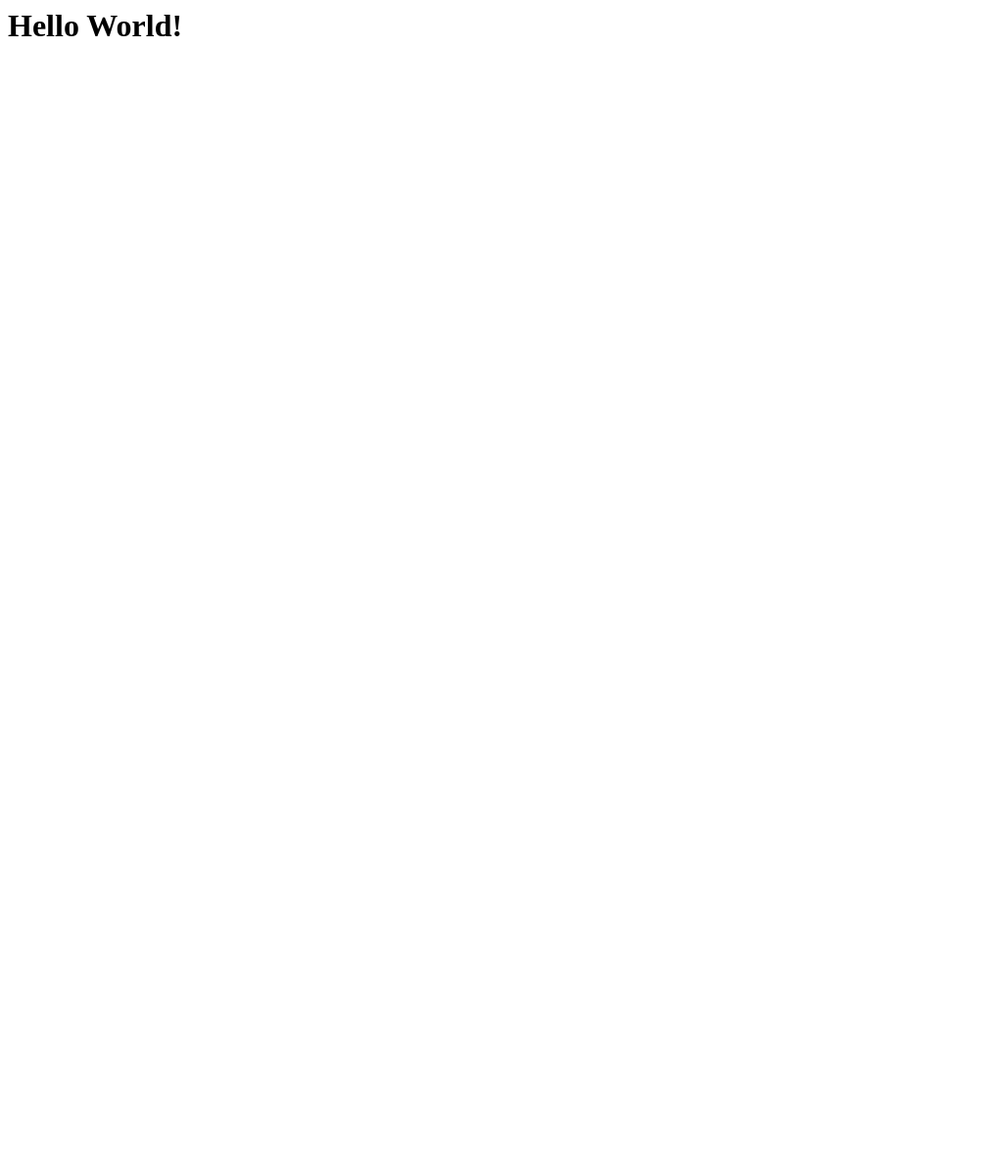
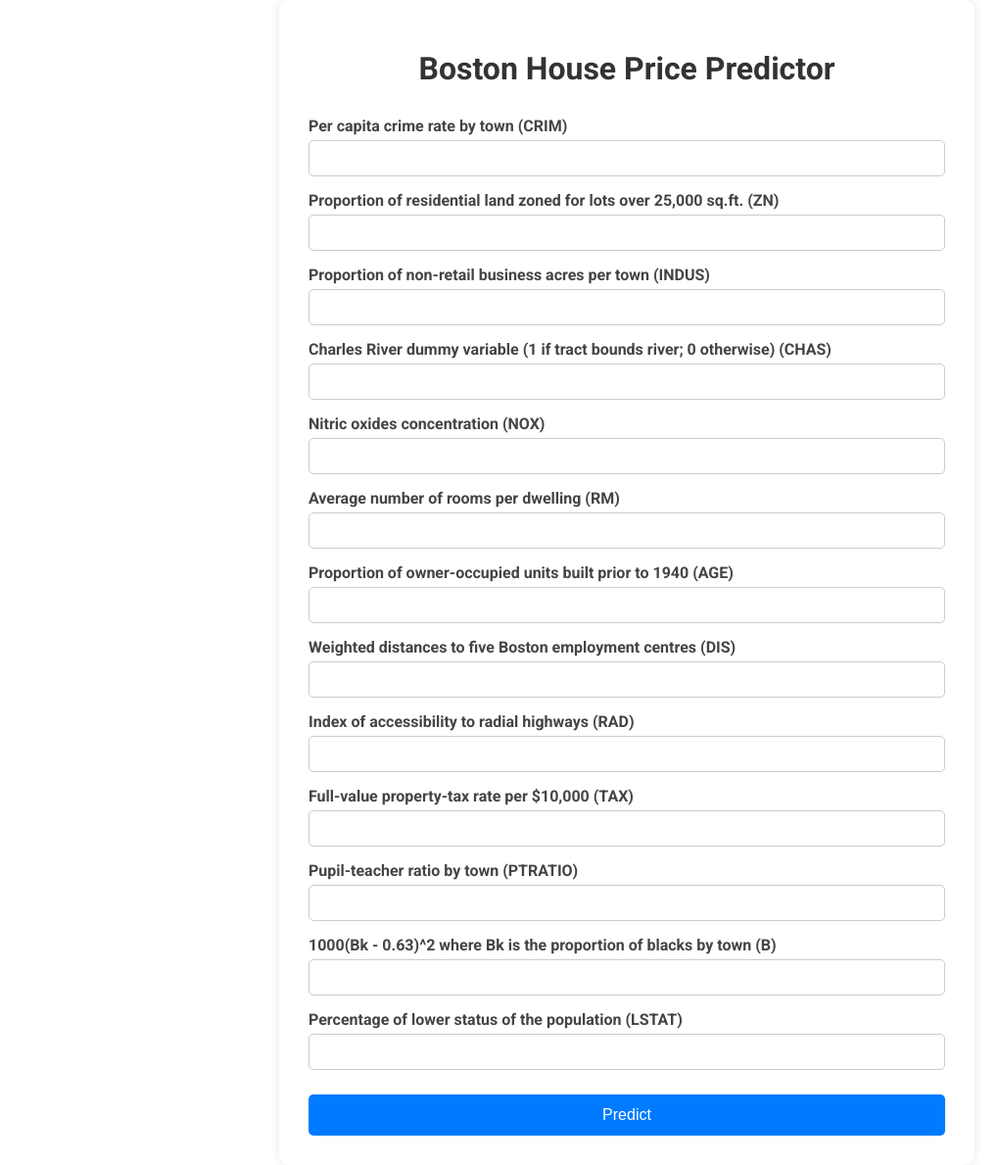
Before and after one commit to Dinethra2001/Boston-House-Price-Prediction, a Flask app: page / in a window 1280 px wide. Before the commit the part shown is almost empty. Shown: the whole page at 98% size, without its empty margins (0-1020 px from the left). Before the commit the page ends 37 px from the top, so only its background shows below. Run offline with Flask 3, Linux system fonts and the light colour scheme; parts of the project's set-up code (start-up, migrations or seed data) failed here and were passed over.

Commit message:
create web application and complete project

```diff
--- a/app.py
+++ b/app.py
@@ -20,5 +20,13 @@
     prediction = regmodel.predict(new_data)
     return jsonify({'prediction': prediction[0]})
 
+@app.route('/predict', methods=['POST'])
+def predict():
+    data = [float(x) for x in request.form.values()]
+    final_input = scaler.transform(np.array(data).reshape(1, -1))
+    print(final_input)
+    output = regmodel.predict(final_input)[0]
+    return render_template('home.html', prediction_text='Predicted House Price is: ${}'.format(output))
+
 if __name__ == '__main__':
     app.run(debug=True)
--- a/templates/home.html
+++ b/templates/home.html
@@ -1,3 +1,130 @@
-<h1>
-    Hello World!
-</h1>
+<!DOCTYPE html>
+<html lang="en">
+<head>
+  <meta charset="UTF-8">
+  <title>Boston House Price Predictor</title>
+  <meta name="viewport" content="width=device-width, initial-scale=1">
+  <link href="https://fonts.googleapis.com/css?family=Roboto:400,700&display=swap" rel="stylesheet">
+  <style>
+    body {
+      font-family: 'Roboto', sans-serif;
+      background-color: #ffffff;
+      margin: 0;
+      padding: 0;
+      display: flex;
+      justify-content: center;
+      align-items: center;
+      min-height: 100vh;
+    }
+
+    .container {
+      width: 100%;
+      max-width: 650px;
+      background: #fff;
+      padding: 30px;
+      box-shadow: 0 0 10px rgba(0,0,0,0.1);
+      border-radius: 10px;
+    }
+
+    h1 {
+      text-align: center;
+      color: #333;
+      margin-bottom: 30px;
+    }
+
+    label {
+      font-weight: bold;
+      margin-top: 15px;
+      display: block;
+      color: #444;
+    }
+
+    input[type="text"] {
+      width: 100%;
+      padding: 10px;
+      margin-top: 5px;
+      border-radius: 5px;
+      border: 1px solid #ccc;
+      box-sizing: border-box;
+    }
+
+    button {
+      width: 100%;
+      padding: 12px;
+      margin-top: 25px;
+      background-color: #007BFF;
+      color: #fff;
+      border: none;
+      font-size: 16px;
+      border-radius: 5px;
+      cursor: pointer;
+    }
+
+    button:hover {
+      background-color: #0056b3;
+    }
+  </style>
+</head>
+<body onload="resetForm()">
+
+  <div class="container">
+    <h1>Boston House Price Predictor</h1>
+    <form id="prediction-form" action="{{ url_for('predict') }}" method="post">
+      <label>Per capita crime rate by town (CRIM)</label>
+      <input type="text" name="CRIM" required />
+
+      <label>Proportion of residential land zoned for lots over 25,000 sq.ft. (ZN)</label>
+      <input type="text" name="ZN" required />
+
+      <label>Proportion of non-retail business acres per town (INDUS)</label>
+      <input type="text" name="INDUS" required />
+
+      <label>Charles River dummy variable (1 if tract bounds river; 0 otherwise) (CHAS)</label>
+      <input type="text" name="CHAS" required />
+
+      <label>Nitric oxides concentration (NOX)</label>
+      <input type="text" name="NOX" required />
+
+      <label>Average number of rooms per dwelling (RM)</label>
+      <input type="text" name="RM" required />
+
+      <label>Proportion of owner-occupied units built prior to 1940 (AGE)</label>
+      <input type="text" name="Age" required />
+
+      <label>Weighted distances to five Boston employment centres (DIS)</label>
+      <input type="text" name="DIS" required />
+
+      <label>Index of accessibility to radial highways (RAD)</label>
+      <input type="text" name="RAD" required />
+
+      <label>Full-value property-tax rate per $10,000 (TAX)</label>
+      <input type="text" name="TAX" required />
+
+      <label>Pupil-teacher ratio by town (PTRATIO)</label>
+      <input type="text" name="PTRATIO" required />
+
+      <label>1000(Bk - 0.63)^2 where Bk is the proportion of blacks by town (B)</label>
+      <input type="text" name="B" required />
+
+      <label>Percentage of lower status of the population (LSTAT)</label>
+      <input type="text" name="LSTAT" required />
+
+      <button type="submit">Predict</button>
+    </form>
+  </div>
+
+  {% if prediction_text %}
+  <script>
+    alert("{{ prediction_text }}");
+  </script>
+  {% endif %}
+
+  <script>
+    // Clear form inputs when page is reloaded
+    function resetForm() {
+      document.getElementById("prediction-form").reset();
+    }
+  </script>
+
+</body>
+</html>
```
